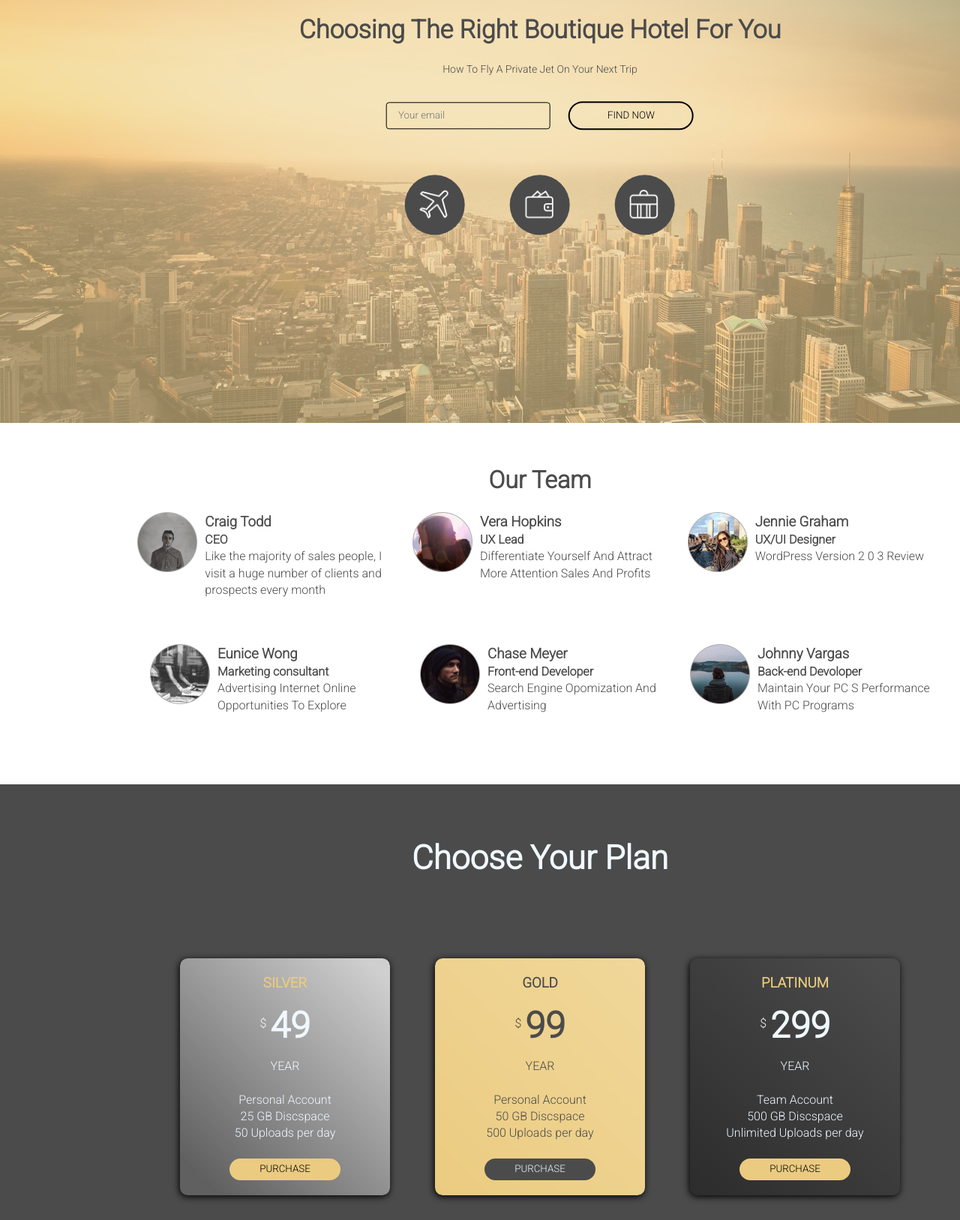
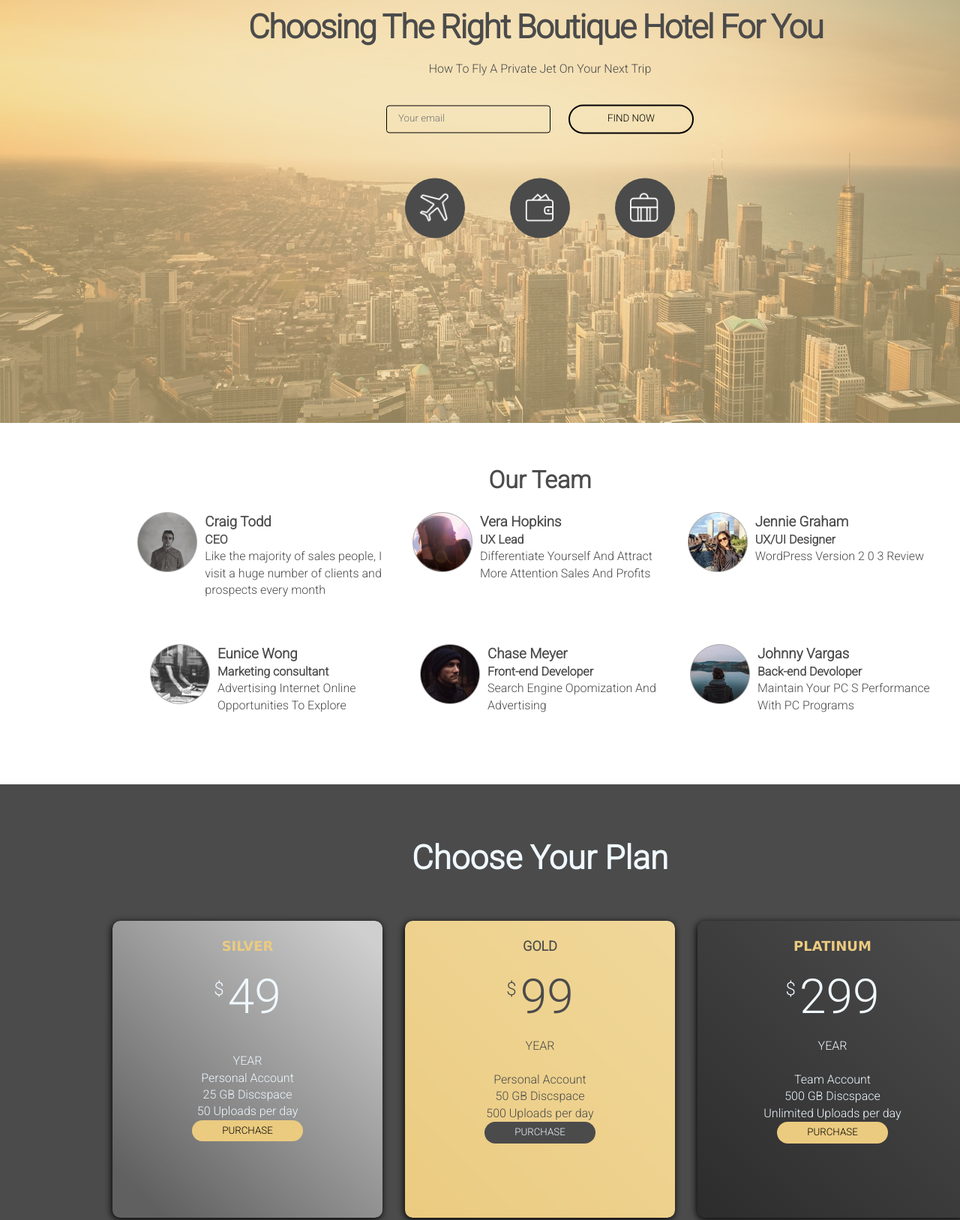
Before and after one commit to HoangNgocQuynh/html-css-practice-training, a plain HTML site: page practices-one/index.html in a window 1280 px wide. Shown: the part 360-1987 px from the top of the page at 75% size. Drawn offline with Linux system fonts and the light colour scheme.

Commit message:
update file practice-one

```diff
--- a/practices-one/css/style.css
+++ b/practices-one/css/style.css
@@ -92,16 +92,27 @@ body {
 
 .header .header-body .header-title {
   font-size: 14px;
-  margin-bottom: 32px;
+  margin-bottom: 36px;
 }
 
-.header .header-body .header-title p {
+.header .header-body .header-title .top {
   font-weight: bold;
-  font-size: 34px;
+  font-size: 44px;
+  line-height: 48px;
+  display: flex;
+  align-items: center;
+  text-align: center;
+  letter-spacing: -0.0363636em;
+  width: 778px;
 }
 
+.header .header-body .header-title .bot{
+  font-size: 16px;
+  margin-top: 21px;
+  margin-bottom: 36px;
+}
 .header .header-body .header-button {
-  margin-bottom: 30px;
+  margin-bottom: 29px;
 }
 
 .header .header-body .header-button .text {
@@ -235,15 +246,15 @@ body {
 .Choose-Your-Plan .container {
   display: flex;
   justify-content: center;
-  padding-top: 52px;
 }
 
 .Choose-Your-Plan fieldset {
   border: none;
   border-radius: 10px;
   padding: 20px 20px;
-  margin:50px 30px;
-  width: 280px;
+  margin: 52px 15px;
+  width: 360px;
+  height: 396px;
   text-align: center;
 }
 
@@ -258,11 +269,21 @@ body {
 .Choose-Your-Plan .price .dollar{
   margin-top: 20px;
   margin-right: 5px;
+  font-size: 24px;
+  line-height: 28px;
 }
 
 .Choose-Your-Plan .price .number {
-  font-size: 48px;
-  font-weight: bold;
+  font-size: 64px;
+  font-weight: 400;
+}
+
+.Choose-Your-Plan  .year{
+  margin-bottom: 30px;
+}
+
+.Choose-Your-Plan .container .head {
+  display: inline-block;
 }
 
 .Choose-Your-Plan .container button {
@@ -301,7 +322,13 @@ body {
 }
 
 .Choose-Your-Plan .purchase-silver h3, .purchase-platinum h3 {
+  font-family: 'lucida Grande';
   color:#ebcb80;
+}
+
+.Choose-Your-Plan h3 {
+  font-size: 18px;
+  line-height: 27px;
 }
 
 .Choose-Your-Plan .purchase-silver button, .purchase-platinum button {
--- a/practices-one/index.html
+++ b/practices-one/index.html
@@ -30,8 +30,8 @@
         <div class="header-body">
           <div class="header-body-content">
             <div class="header-title">
-              <p>Choosing The Right Boutique Hotel For You</p><br>
-              How To Fly A Private Jet On Your Next Trip
+              <p class="top">Choosing The Right Boutique Hotel For You</p>
+              <p class="bot"> How To Fly A Private Jet On Your Next Trip</p>
             </div>
             <div class="header-button">
               <input class="text" type="text" placeholder="Your email">
@@ -117,8 +117,10 @@
           <fieldset class="purchase-silver">
             <h3>SILVER</h3>
             <span class="price"><p class="dollar">$</p><p class="number">49</p></span>
-            <P>YEAR</P><br>
-            <p class="head">Personal Account<br>25 GB Discspace<br>50 Uploads per day</p><br>
+            <p class="year"></p>YEAR</p>
+            <p class="head"> Personal Account </p>
+            <p>25 GB Discspace</p>
+            <p>50 Uploads per day</p>
             <button>PURCHASE</button>
           </fieldset>
           <fieldset class="purchase-gold">
```
